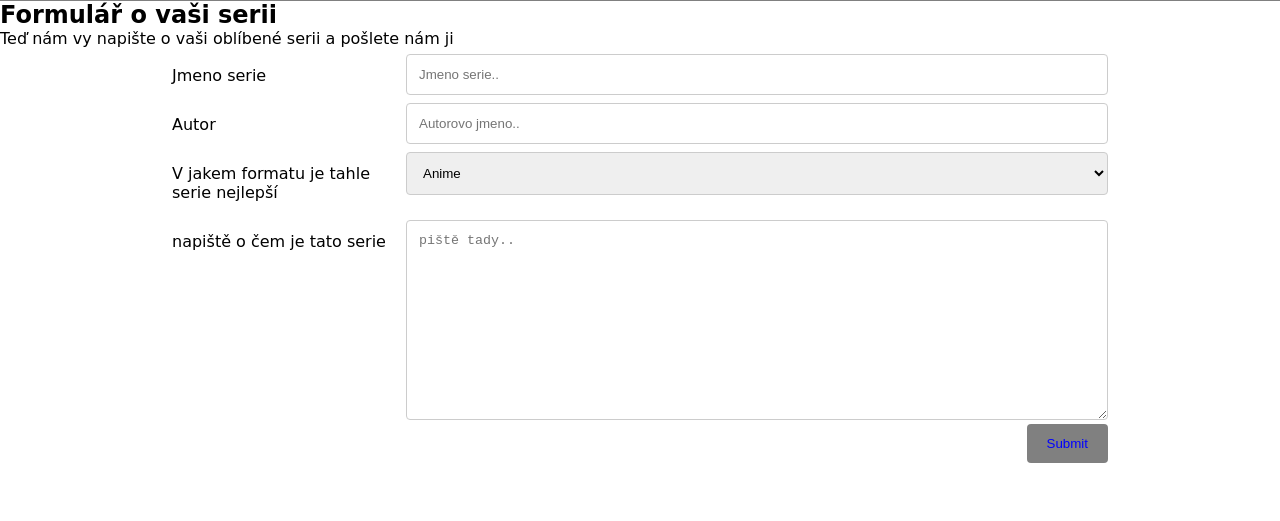
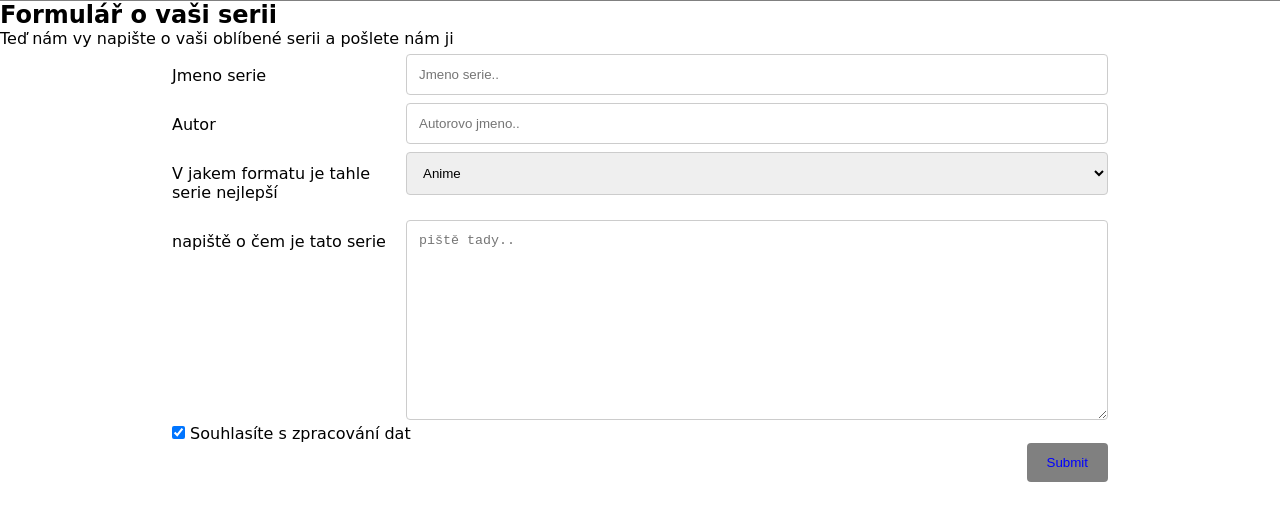
Before and after one commit to DanielOrsovy/projektjedna, a plain HTML site: page podobne-anime.html in a window 1280 px wide. Shown: the part 69-590 px from the top of the page. Drawn offline with Linux system fonts and the light colour scheme; a web font is replaced by a local one.

Commit message:
checkbox

```diff
--- a/podobne-anime.html
+++ b/podobne-anime.html
@@ -64,6 +64,7 @@
             <textarea id="subject" name="subject" placeholder="piště tady.." style="height:200px"></textarea>
           </div>
         </div>
+        <input type="checkbox" checked="checked" name="sameadr"> Souhlasíte s zpracování dat
         <div class="row">
           <input type="submit" value="Submit">
         </div>
```
